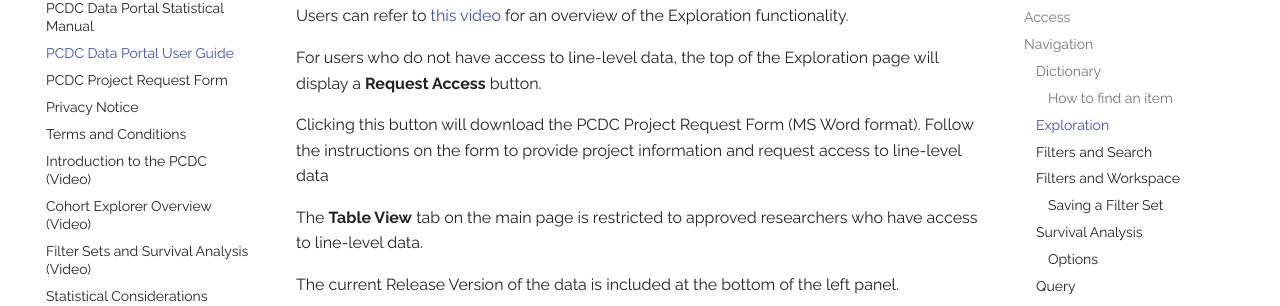
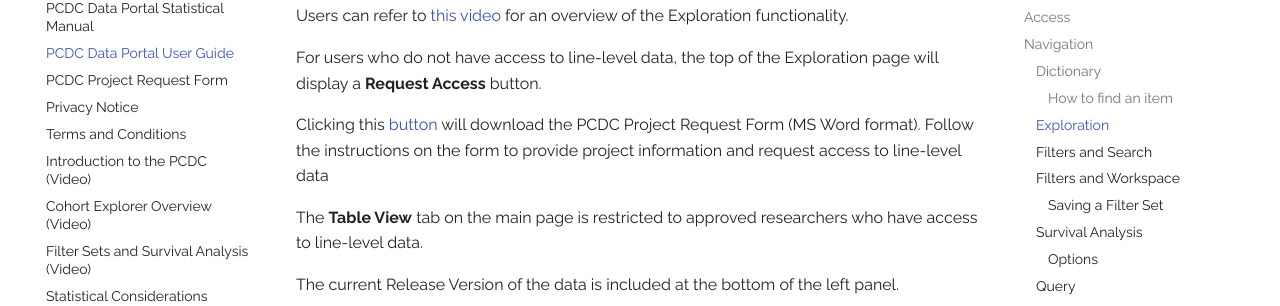
Before and after one commit to chicagopcdc/docs.pedscommons.org, an MkDocs documentation site: the page built from docs/DataPortalUserGuide.md, in a window 1280 px wide and 900 px high, scrolled down 6933 px. Shown: the part 145-451 px from the top of the window. Built offline with MkDocs 1.6.1 and Material for MkDocs 9.7.7, drawn with Linux system fonts in a browser that asks for light colours; part of the change alters nothing that is shown.

```diff
--- a/docs/DataPortalUserGuide.md
+++ b/docs/DataPortalUserGuide.md
@@ -110,7 +110,7 @@ Users can refer to [this video](https://youtu.be/0TJJpx3m0GY) for an overview of
 
 For users who do not have access to line-level data, the top of the Exploration page will display a **Request Access** button.
 
-Clicking this button will download the PCDC Project Request Form (MS Word format). Follow the instructions on the form to provide project information and request access to line-level data
+Clicking this [button](PCDC-request_form.docx) will download the PCDC Project Request Form (MS Word format). Follow the instructions on the form to provide project information and request access to line-level data
 
 The **Table View** tab on the main page is restricted to approved researchers who have access to line-level data.
 
```
